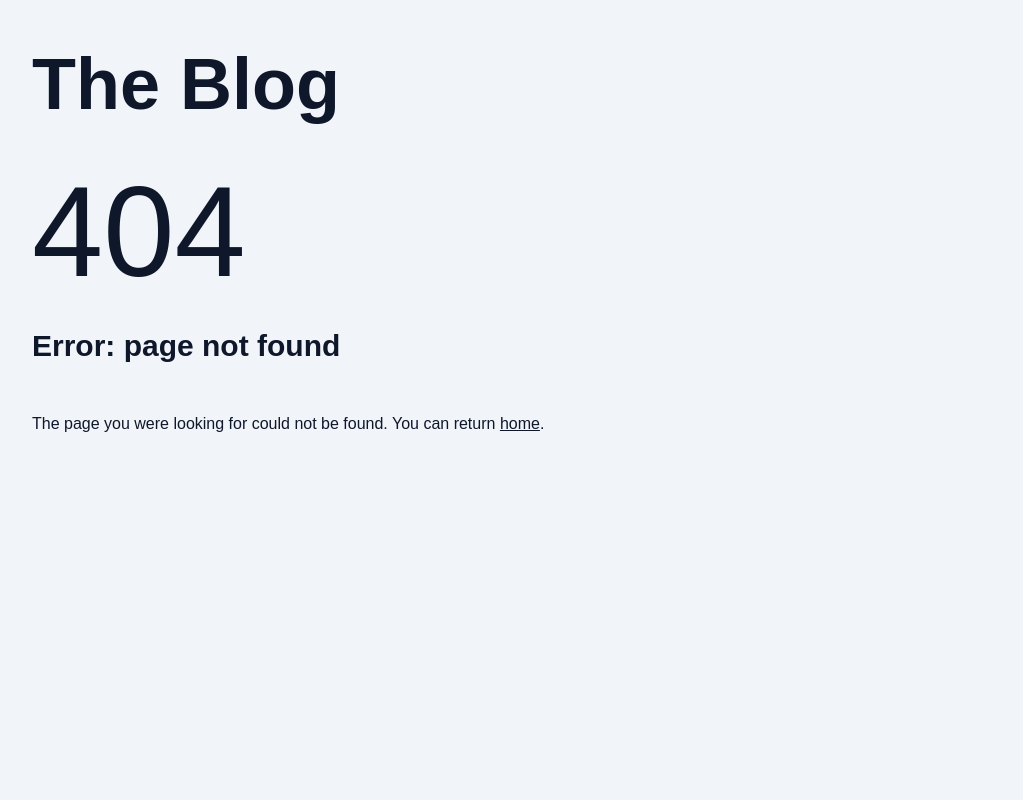
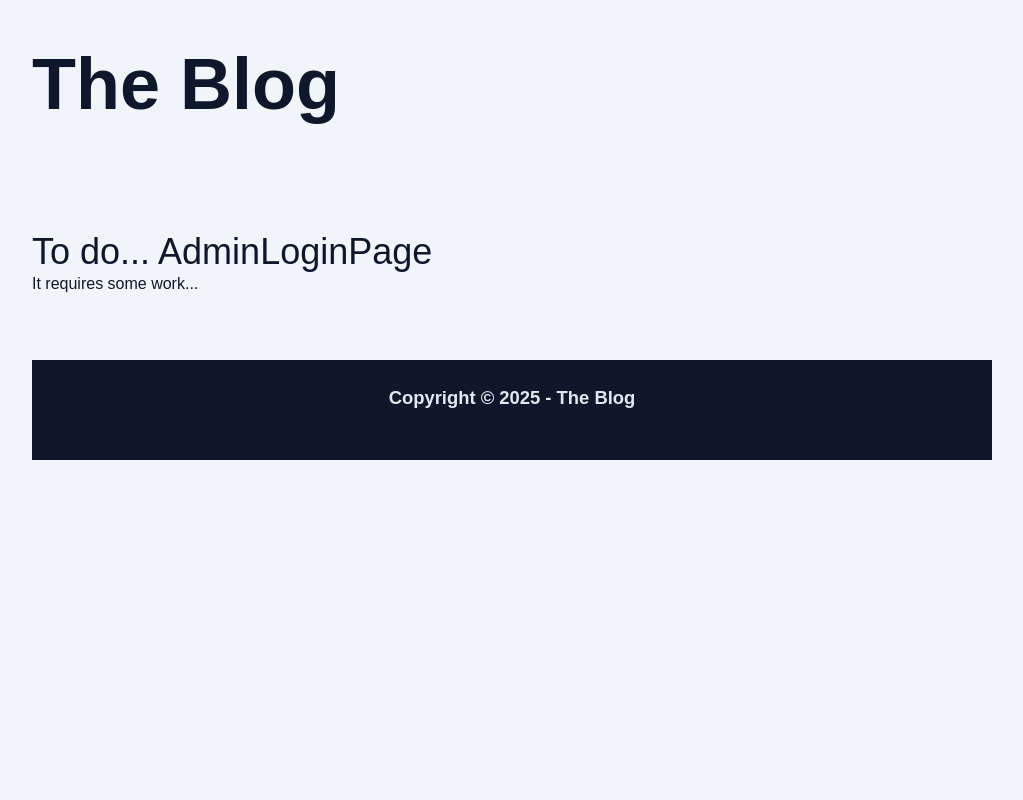
Before and after one commit to aruangalves/nextjs-blog, a Next.js app: page /admin/login in a window 1280 px wide. Before the commit this address had no page. Shown: the top 800 px of the page, without its empty margins (128-1151 px from the left). Built offline with nearby package versions, Linux system fonts and the light colour scheme.

Commit message:
Created admin routes for blog management

```diff
--- /dev/null
+++ b/src/app/admin/login/page.tsx
@@ -0,0 +1,10 @@
+export const dynamic = 'force-dynamic';
+
+export default async function AdminLoginPage() {
+  return (
+    <div className='py-16'>
+      <h1 className='text-4xl'>To do... AdminLoginPage</h1>
+      <p>It requires some work...</p>
+    </div>
+  );
+}
--- /dev/null
+++ b/src/app/admin/post/[id]/page.tsx
@@ -0,0 +1,19 @@
+export const dynamic = 'force-dynamic';
+
+type AdminPostIdPageProps = {
+  params: Promise<{
+    id: string;
+  }>;
+};
+
+export default async function AdminPostIdPage({
+  params,
+}: AdminPostIdPageProps) {
+  const { id } = await params;
+  return (
+    <div className='py-16'>
+      <h1 className='text-4xl'>To do blog post for ID: {id}</h1>
+      <p>It requires some work...</p>
+    </div>
+  );
+}
--- /dev/null
+++ b/src/app/admin/post/new/page.tsx
@@ -0,0 +1,10 @@
+export const dynamic = 'force-dynamic';
+
+export default async function AdminPostNewPage() {
+  return (
+    <div className='py-16'>
+      <h1 className='text-4xl'>To do... AdminPostNewPage</h1>
+      <p>It requires some work...</p>
+    </div>
+  );
+}
--- /dev/null
+++ b/src/app/admin/post/page.tsx
@@ -0,0 +1,10 @@
+export const dynamic = 'force-dynamic';
+
+export default async function AdminPostPage() {
+  return (
+    <div className='py-16'>
+      <h1 className='text-4xl'>To do... AdminPostPage</h1>
+      <p>It requires some work...</p>
+    </div>
+  );
+}
```
